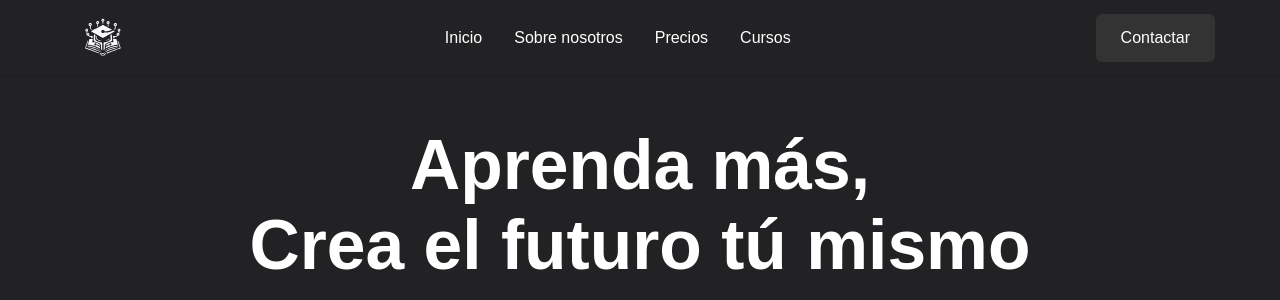
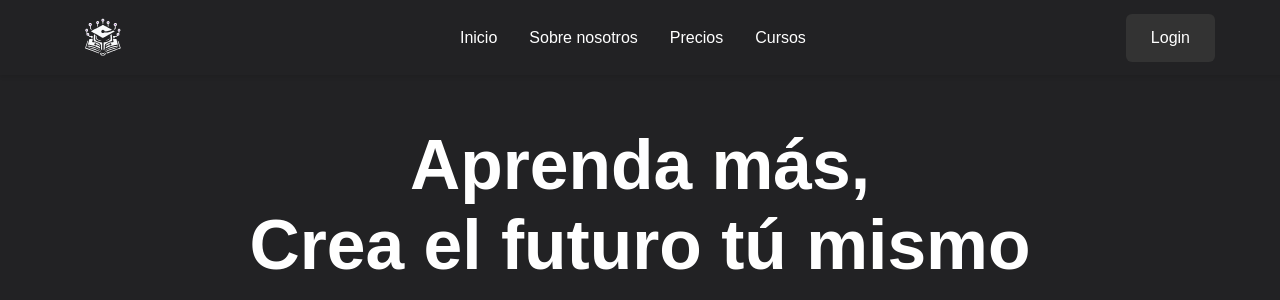
Before and after one commit to EssEnemiGz/SoftKit-Academy, a Flask app: page / in a window 1280 px wide. Shown: the top 300 px of the page. Run offline with Flask 3, Linux system fonts and the light colour scheme.

Commit message:
"Minor change'

```diff
--- a/templates/index.html
+++ b/templates/index.html
@@ -39,7 +39,7 @@
                 <a href="#pricing" class="link">Precios</a>
                 <a href="#" class="link">Cursos</a>
             </nav>
-            <a href="/form?form=login" class="link --button --button-default-hover --clickable">Contactar</a>
+            <a href="/form?form=login" class="link --button --button-default-hover --clickable">Login</a>
         </nav>
     </header>
 
```
